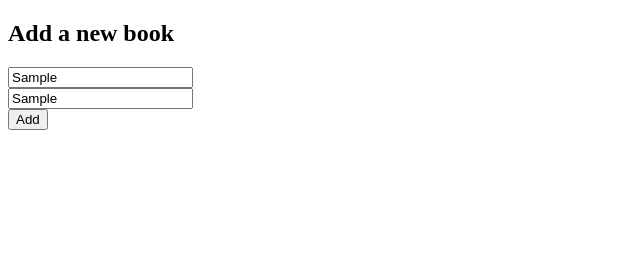
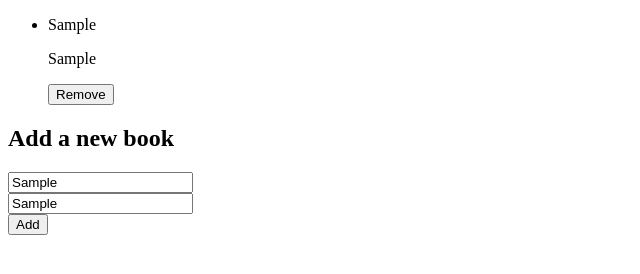
Before and after one commit to julzedz/practice, a website: page index.html in a window 1280 px wide. Both pictures are taken after typing "Sample", "Sample" into the empty fields and a click on the button "Add". Shown: the whole page, without its empty margins (0-640 px from the left). Drawn offline with Linux system fonts and the light colour scheme.

Commit message:
Add books sorted

```diff
--- a/index.html
+++ b/index.html
@@ -4,15 +4,11 @@
   <meta charset="UTF-8">
   <meta http-equiv="X-UA-Compatible" content="IE=edge">
   <meta name="viewport" content="width=device-width, initial-scale=1.0">
-  <title>Document</title>
+  <title>Practice</title>
 </head>
 <body>
     <ul class="book-list">
-      <!-- <li class="book">
-      <p id="title"></p>
-      <p id="author"></p>
-      <button class="removeButton">Remove</button>
-      </li> -->
+
     </ul>
   <div id="addPage">
     <h2>Add a new book</h2>
--- a/script.js
+++ b/script.js
@@ -8,7 +8,16 @@ addBtn.addEventListener('click', (e) => {
 e.preventDefault();
 const book = {
   title: title.value,
-  author: author.value
+  author: author.value,
 }
 bookArray.push(book);
+addBooks()
 });
+
+const addBooks = () => {
+    bookList.innerHTML = bookArray.map((data, index) => `<li class="book">
+    <p id="title">${data.title}</p>
+    <p id="author">${data.author}</p>
+    <button onclick=class="removeButton">Remove</button>
+    </li>`).join('');
+};
```
